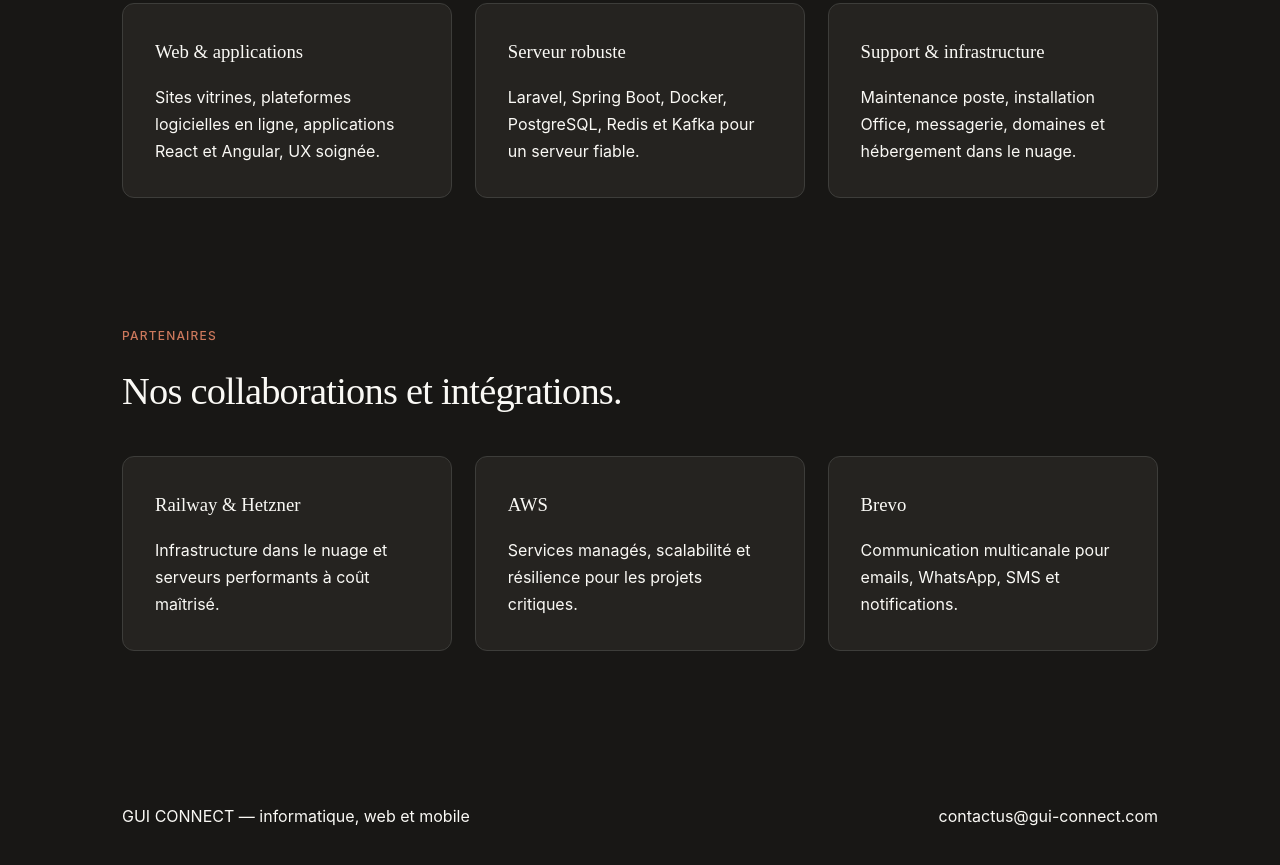
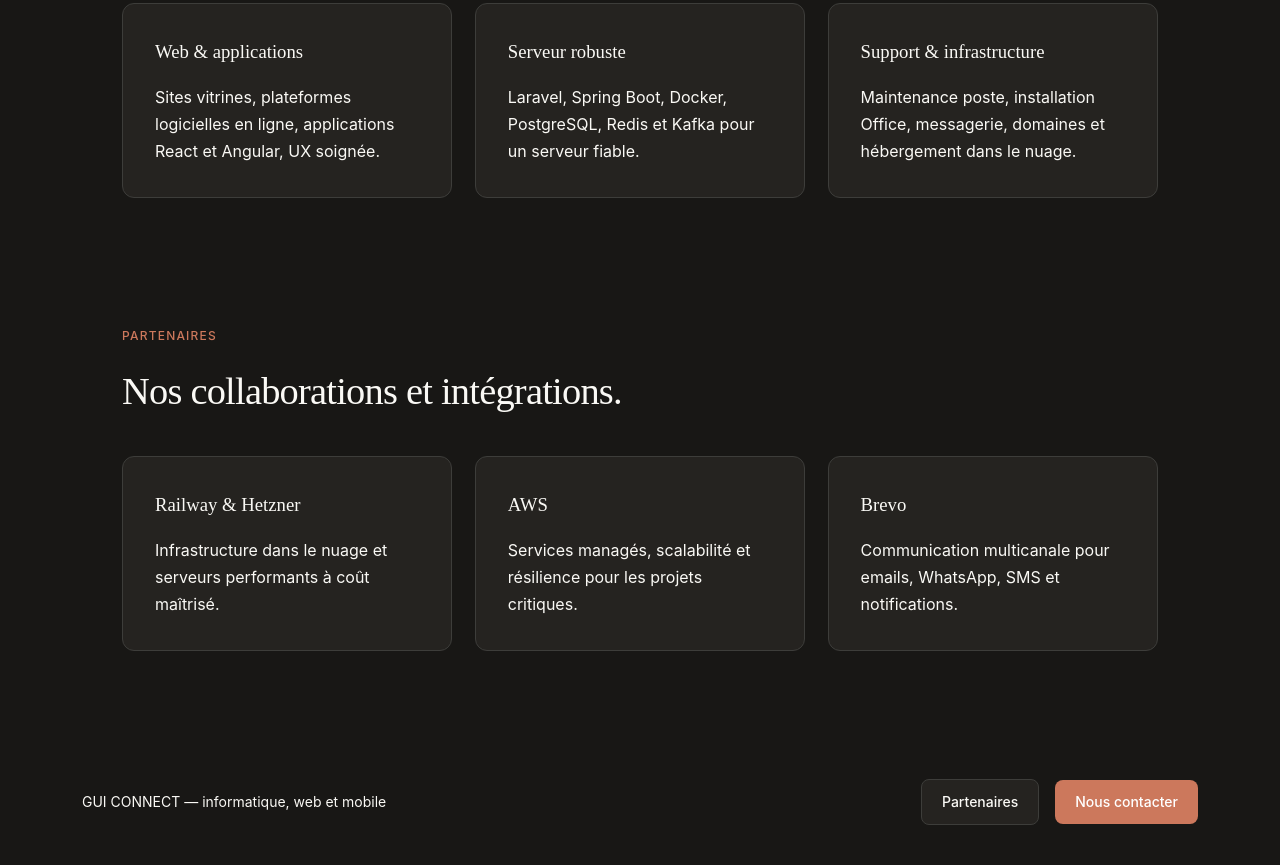
Before and after one commit to ibrabowe97/gui-connect.github.io, a plain HTML site: page index.html in a window 1280 px wide. Shown: the part 930-1795 px from the top of the page. Drawn offline with Linux system fonts and the light colour scheme; some packages are replaced by stand-ins of ours; a script that the page names is missing.

Commit message:
fix: redesign footer layout, remove raw email, and add localized CTA buttons

```diff
--- a/index.html
+++ b/index.html
@@ -175,7 +175,7 @@
         </div>
       </section>
 
-      <section class="section section-partners">
+      <section id="partners" class="section section-partners">
         <div class="section-header">
           <span data-i18n-key="partnersEyebrow">Partenaires</span>
           <h2 data-i18n-key="partnersHeroTitle">
@@ -209,13 +209,14 @@
     </main>
 
     <footer class="footer">
-      <div class="footer-bottom">
-        <div data-i18n-key="footerTagline">
+      <div class="footer-content">
+        <div class="footer-tagline" data-i18n-key="footerTagline">
           GUI CONNECT — informatique, web et mobile
         </div>
-        <a class="footer-link" href="mailto:contactus@gui-connect.com"
-          >contactus@gui-connect.com</a
-        >
+        <div class="footer-actions">
+          <a href="index.html#partners" class="btn btn-secondary footer-btn" data-i18n-key="footerBtnPartners">Partenaires</a>
+          <a href="contact.html" class="btn btn-primary footer-btn" data-i18n-key="footerBtnContact">Nous contacter</a>
+        </div>
       </div>
     </footer>
 
--- a/script.js
+++ b/script.js
@@ -49,6 +49,8 @@ const translations = {
     footerProjectMoreStack:
       "Laravel, Spring Boot, React, Angular, Docker, PostgreSQL, Redis, Kafka, Linux, Windows et outils collaboratifs.",
     footerTagline: "GUI CONNECT — informatique, web et mobile",
+    footerBtnPartners: "Partenaires",
+    footerBtnContact: "Nous contacter",
     homeEyebrow: "Agence informatique et digitale",
     homeHeroTitle:
       "Nous construisons des expériences numériques solides et professionnelles.",
@@ -228,6 +230,8 @@ const translations = {
     footerProjectMoreStack:
       "Laravel, Spring Boot, React, Angular, Docker, PostgreSQL, Redis, Kafka, Linux, Windows, and collaboration tooling.",
     footerTagline: "GUI CONNECT — IT, web and mobile",
+    footerBtnPartners: "Partners",
+    footerBtnContact: "Contact us",
     homeEyebrow: "IT and digital agency",
     homeHeroTitle: "We build strong, professional digital experiences.",
     homeHeroText:
--- a/style.css
+++ b/style.css
@@ -1501,3 +1501,50 @@ label {
   color: var(--ink) !important;
   font-weight: 500;
 }
+
+
+/* Footer Layout Refinements */
+.footer {
+  padding: 64px 32px !important;
+  display: flex !important;
+  justify-content: center !important;
+}
+
+.footer-content {
+  width: min(100%, 1180px);
+  display: flex;
+  flex-wrap: wrap;
+  justify-content: space-between;
+  align-items: center;
+  gap: 24px;
+}
+
+.footer-tagline {
+  font-family: 'Inter', sans-serif;
+  font-size: 14px;
+  color: var(--on-dark-soft) !important;
+}
+
+.footer-actions {
+  display: flex;
+  flex-wrap: wrap;
+  gap: 16px;
+  align-items: center;
+}
+
+.footer-btn {
+  font-size: 14px !important;
+  padding: 10px 20px !important;
+  height: auto !important;
+  text-decoration: none;
+}
+
+.footer-btn.btn-secondary {
+  background-color: #252320 !important; /* surface-dark-elevated */
+  color: #faf9f5 !important; /* on-dark */
+  border: 1px solid #3d3d3a !important; /* hairline-dark */
+}
+
+.footer-btn.btn-secondary:hover {
+  background-color: #1f1e1b !important;
+}
```
Also changed, not shown: about.html (+6 -5 lines), contact.html (+6 -5 lines), projects.html (+6 -5 lines), resources.html (+6 -5 lines), services.html (+6 -5 lines), tests/verify-site.js (+2 -0 lines).
